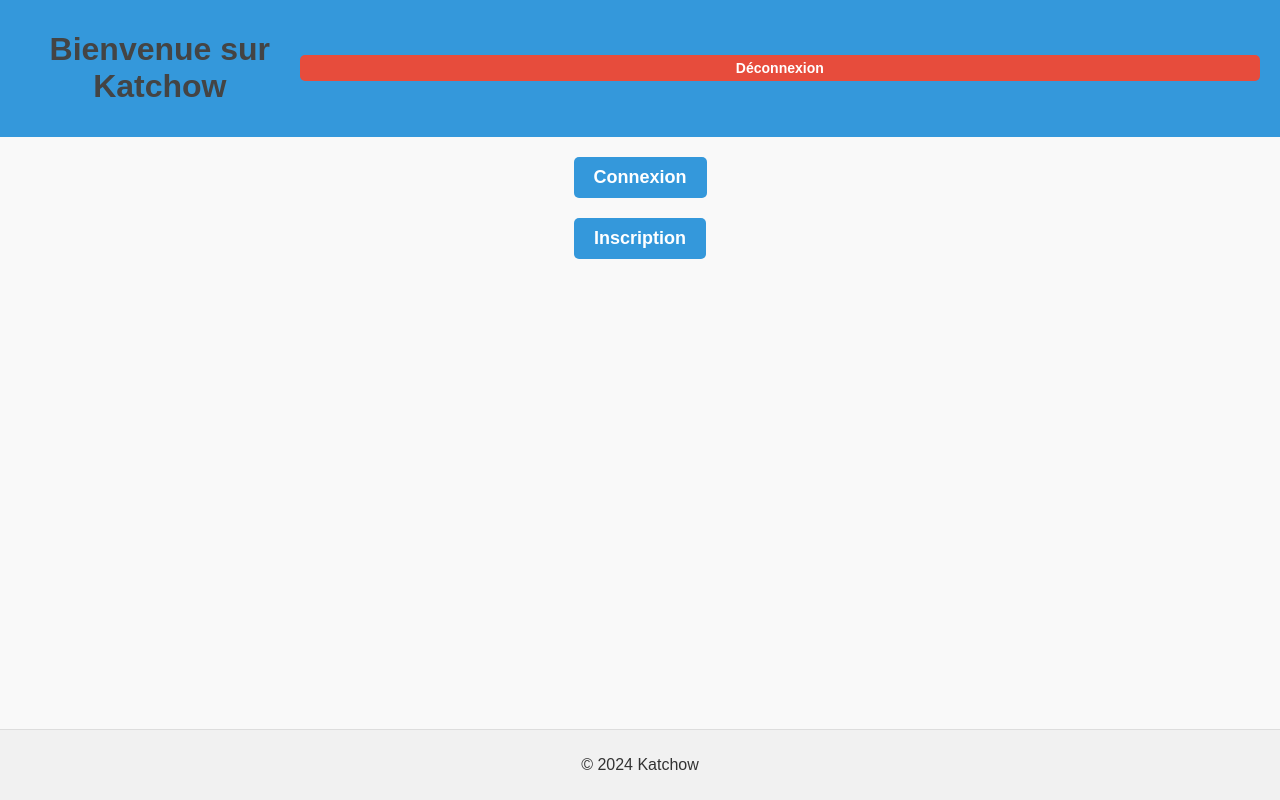
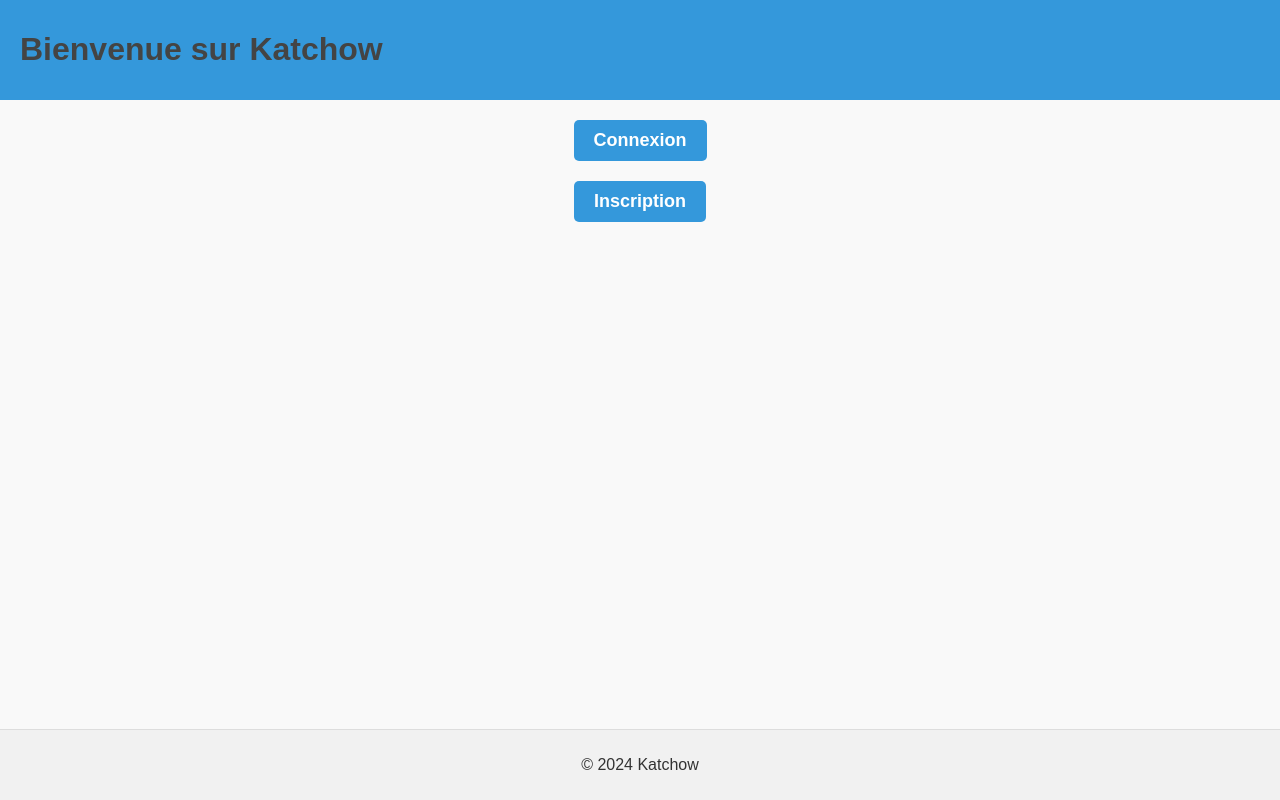
Before and after one commit to tristanmth/Reseau_social_IHM, a Vue app in the folder kachow/: page /auth in a window 1280 px wide. Built offline with nearby package versions, Linux system fonts and the light colour scheme.

Commit message:
Probleme btn deconnexion réglé

```diff
--- a/kachow/src/App.vue
+++ b/kachow/src/App.vue
@@ -2,7 +2,7 @@
   <div id="app">
     <header class="app-header">
       <h1>Bienvenue sur Katchow</h1>
-      <button class="logout-button" @click="redirectToLogin">Déconnexion</button>
+      <button v-if="showLogoutButton" class="logout-button" @click="redirectToLogin">Déconnexion</button>
     </header>
     <main class="app-main">
       <router-view />
@@ -17,10 +17,8 @@
 <script>
 export default {
   computed: {
-    // Vérifie si la route actuelle est dans la liste des routes spécifiées
     showLogoutButton() {
-      const routesWithLogout = ['FirstConnection', 'Swipes', 'Profile', 'Messages'];
-      return routesWithLogout.includes(this.$route.name); // Utilise le nom des routes
+      return this.$route.name !== 'auth';
     },
   },
   methods: {
--- a/kachow/src/components/Auth/LoginForm.vue
+++ b/kachow/src/components/Auth/LoginForm.vue
@@ -27,7 +27,6 @@ export default {
   },
   methods: {
     login() {
-      // Pour la démo, on redirige directement sans validation
       this.$router.push('/profile');
     },
   },
--- a/kachow/src/components/Auth/SignUpForm.vue
+++ b/kachow/src/components/Auth/SignUpForm.vue
@@ -51,7 +51,6 @@ export default {
   },
   methods: {
     register() {
-      // Pour la démo, on redirige directement sans validation
       this.$router.push('/first-connection');
     },
     uploadProfilePic(event) {
--- a/kachow/src/router/index.js
+++ b/kachow/src/router/index.js
@@ -8,7 +8,7 @@ import Messages from '@/views/MessagesPage.vue';
 
 const routes = [
   { path: '/', redirect: '/auth' },
-  { path: '/auth', component: AuthPage },
+  { path: '/auth', name:"auth", component: AuthPage },
   { path: '/profile', component: ProfilePage },
   { path: '/first-connection', component: FirstConnection },
   { path: '/swipes', component: Swipes },
--- a/kachow/src/views/ProfilePage.vue
+++ b/kachow/src/views/ProfilePage.vue
@@ -17,6 +17,12 @@
       Preferences,
       MyVehicles,
     },
+    props: {
+    isLoggedIn: {
+      type: Boolean, // L'état de connexion passé depuis App.vue
+      required: true,
+    },
+  },
   };
   </script>
 
```
